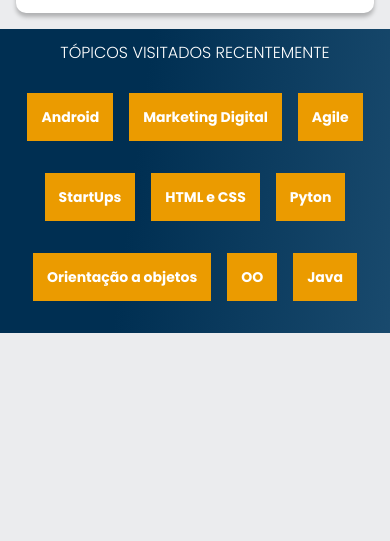
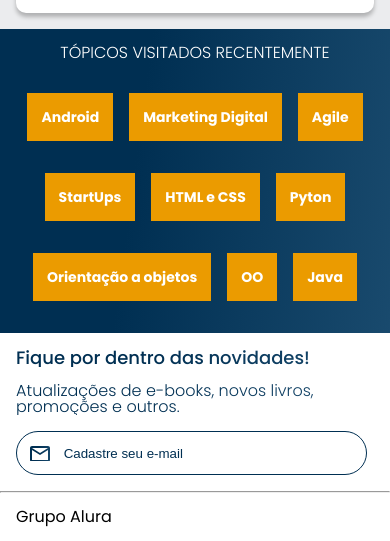
Before and after one commit to AiltonG/Estudo-Mobile-First, a plain HTML site: page Codigo/index.html in a window 390 px wide. Shown: the part 1483-2024 px from the top of the page. Before the commit the page ends 1816 px from the top, so only its background shows below. Drawn offline with nearby package versions, Linux system fonts and the light colour scheme.

Commit message:
finalização do layout inicial (mobile)

```diff
--- a/Codigo/index.html
+++ b/Codigo/index.html
@@ -289,6 +289,23 @@
 
   </ul>
 </section>
+<!-------------------------- C O N T A T O ------------------------>
+
+<section class="contato">
+
+  <h2 class="contato__titulo">Fique por dentro das novidades!</h2>
+
+  <p class="contato__texto">Atualizações de e-books, novos livros, promoções e outros.</p>
+
+  <input type="email" class="contato__email" placeholder="Cadastre seu e-mail">
+
+</section>
+
+<hr/>
+<!-------------------------- F O O T E R  ------------------------>
+<footer class="rodape">
+  <h2 class="rodape__titulo">Grupo Alura</h2>
+</footer>
 
 
 
--- a/Codigo/style.css
+++ b/Codigo/style.css
@@ -2,6 +2,8 @@
 @import url("styles/banner.css");
 @import url("styles/carrosel.css");
 @import url("styles/tópicos.css");
+@import url("styles/contato.css");
+@import url("styles/rodape.css");
 
 :root{
     --cor-de-fundo: #EBECEE;
--- a/Codigo/styles/banner.css
+++ b/Codigo/styles/banner.css
@@ -30,6 +30,6 @@
   text-align: center;
   color: var(--branco);
   background: url("../img/Pesquisa.svg") no-repeat;
-  background-position: 1em;
+  background-position: .4em;
 
 }
--- /dev/null
+++ b/Codigo/styles/contato.css
@@ -0,0 +1,38 @@
+.contato{
+  background-color: var(--branco);
+  padding: 1em;
+}
+
+.contato__titulo,
+.contato__texto{
+  background: var(--azul-degrade);
+  -webkit-background-clip: text;
+  -webkit-text-fill-color: transparent;
+  background-clip: text;
+}
+
+.contato__titulo{
+  font-size: 18px;
+  font-weight: 500;
+}
+
+.contato__texto{
+  font-weight: 300;
+  margin: 1em 0;
+}
+
+.contato__email{
+  padding: 1em;
+  border: 1px solid var(--azul);
+  color: var(--azul);
+  border-radius: 24px;
+  width: 90%;
+  color: var(--azul);
+}
+
+.contato__email::placeholder {
+  font-family: var(fonte-principal);
+  color: var(--azul);
+  padding-left: 2.5em;
+  background: url("../img/Email.svg") no-repeat;
+}
--- /dev/null
+++ b/Codigo/styles/rodape.css
@@ -0,0 +1,8 @@
+hr{
+  margin: 0;
+}
+
+.rodape{
+  background-color: var(--branco);
+  padding: 1em;
+}
```
Also changed, not shown: Codigo/img/Email.svg (added).
